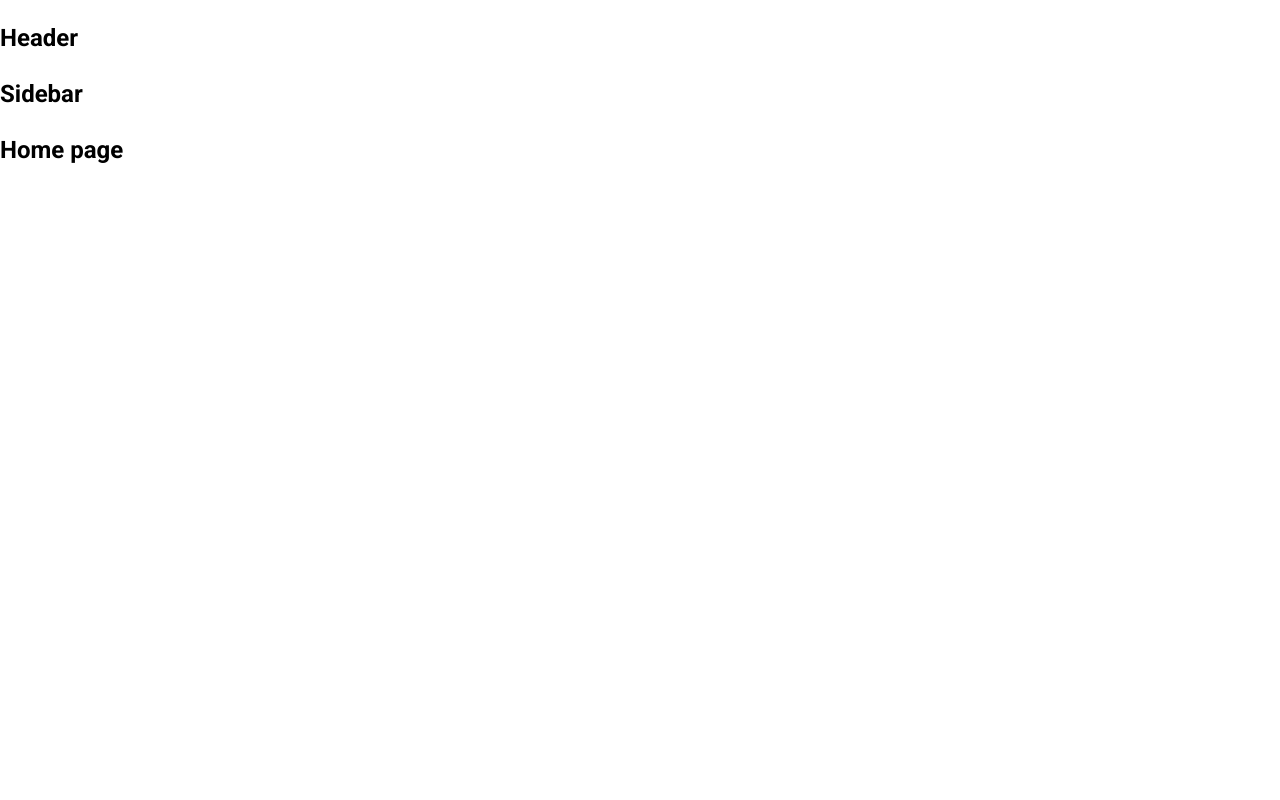
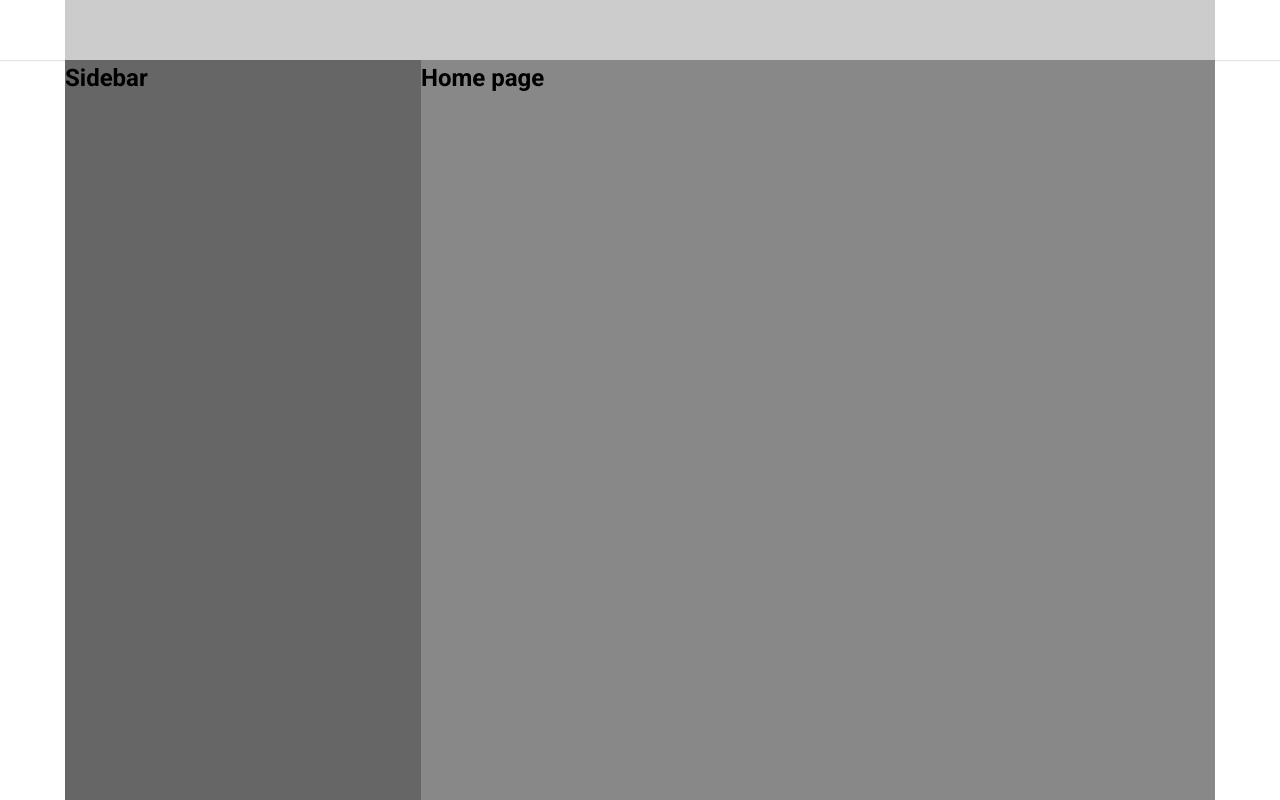
Before and after one commit to nhat-hung110/tiktok, a React (Create React App) app: page / in a window 1280 px wide. Shown: the top 800 px of the page. Built offline with nearby package versions, Linux system fonts and the light colour scheme.

Commit message:
create a default layout

```diff
--- a/package.json
+++ b/package.json
@@ -7,6 +7,7 @@
     "@testing-library/jest-dom": "^6.8.0",
     "@testing-library/react": "^16.3.0",
     "@testing-library/user-event": "^13.5.0",
+    "classnames": "^2.5.1",
     "normalize.css": "^8.0.1",
     "react": "^19.1.1",
     "react-dom": "^19.1.1",
--- a/src/components/GlobalStyles/GlobalStyles.scss
+++ b/src/components/GlobalStyles/GlobalStyles.scss
@@ -3,10 +3,17 @@
 
 :root {
   --primary: #fe2c55;
+
+  //Default layout
+  --default-layout-header-height: 60px;
+  --default-layout-width: 1150px;
+
 }
 
 * {
   box-sizing: border-box;
+  margin: 0;
+  padding: 0;
 }
 
 html {
--- /dev/null
+++ b/src/components/Layout/DefaultLayout/DefaultLayout.module.scss
@@ -0,0 +1,16 @@
+.wrapper{
+    display: flex;
+    flex-direction: column;
+    align-items: center;
+}
+
+.container{
+    width: var(--default-layout-width);
+    display: flex;
+}
+
+.content{
+    flex: 1;
+    background-color: #888;
+    min-height: 1000px;
+}
--- a/src/components/Layout/DefaultLayout/Header/index.js
+++ /dev/null
@@ -1,5 +0,0 @@
-function Header() {
-    return ( <h2>Header</h2> );
-}
-
-export default Header;
--- /dev/null
+++ b/src/components/Layout/DefaultLayout/Sidebar/Sidebar.module.scss
@@ -0,0 +1,5 @@
+.wrapper{
+    width: 356px;
+    min-height: 1000px;
+    background-color: #666;
+}
--- a/src/components/Layout/DefaultLayout/Sidebar/index.js
+++ b/src/components/Layout/DefaultLayout/Sidebar/index.js
@@ -1,5 +1,12 @@
+import classNames from "classnames/bind";
+import styles from './Sidebar.module.scss'
+
+const cx = classNames.bind(styles)
+
 function Sidebar() {
-    return ( <h2>Sidebar</h2> );
+    return <aside className={cx('wrapper')}>
+        <h2>Sidebar</h2>
+    </aside>;
 }
 
 export default Sidebar;
--- a/src/components/Layout/DefaultLayout/index.js
+++ b/src/components/Layout/DefaultLayout/index.js
@@ -1,13 +1,17 @@
-import Header from "./Header";
+import classNames from "classnames/bind";
+import Header from "../components/Header";
 import Sidebar from "./Sidebar";
+import styles from './DefaultLayout.module.scss'
+
+const cx = classNames.bind(styles)
 
 function DefaultLayout({ children }) {
   return (
-    <div>
+    <div className={cx('wrapper')}>
       <Header />
-      <div className="container">
+      <div className={cx("container")}>
         <Sidebar />
-        <div className="content">{children}</div>
+        <div className={cx("content")}>{children}</div>
       </div>
     </div>
   );
--- a/src/components/Layout/HeaderOnly/Header/index.js
+++ /dev/null
@@ -1,5 +0,0 @@
-function Header() {
-    return ( <h2>Header</h2> );
-}
-
-export default Header;
--- a/src/components/Layout/HeaderOnly/index.js
+++ b/src/components/Layout/HeaderOnly/index.js
@@ -1,4 +1,4 @@
-import Header from "./Header";
+import Header from "../components/Header";
 
 function HeaderOnly({ children }) {
   return (
--- /dev/null
+++ b/src/components/Layout/components/Header/Header.module.scss
@@ -0,0 +1,13 @@
+.wrapper {
+  width: 100%;
+  height: var(--default-layout-header-height);
+  box-shadow: 0px 1px 1px rgba($color: #000000, $alpha: 0.1);
+  display: flex;
+  justify-content: center;
+}
+
+.inner {
+  height: 100%;
+  width: var(--default-layout-width);
+  background-color: #ccc;
+}
--- /dev/null
+++ b/src/components/Layout/components/Header/index.js
@@ -0,0 +1,14 @@
+import classNames from 'classnames/bind';
+import styles from './Header.module.scss'
+
+const cx = classNames.bind(styles)
+
+function Header() {
+    return ( <header className={cx('wrapper')}>
+        <div className={cx('inner')}>
+
+        </div>
+    </header> );
+}
+
+export default Header;
```
Also changed, not shown: 1 other file (tests, documents, lock files or other folders).
